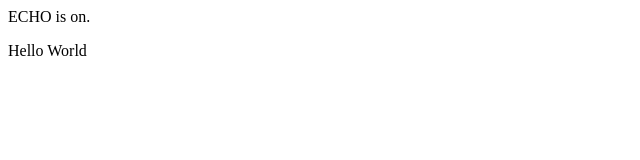
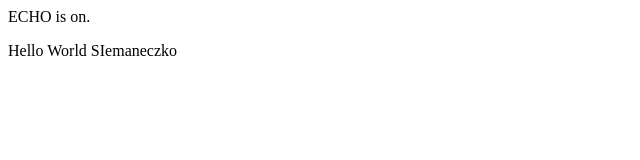
Before and after one commit to Binkowski-Mateusz/Git-lesson, a plain HTML site: page index.html in a window 1280 px wide. Shown: the full height of the page, 0-640 px from the left. Drawn offline with Linux system fonts and the light colour scheme.

Commit message:
dodane siemanecvzko

```diff
--- a/index.html
+++ b/index.html
@@ -1,4 +1,5 @@
 ECHO is on.
 <p>
 Hello World
+SIemaneczko
 </p>
```
